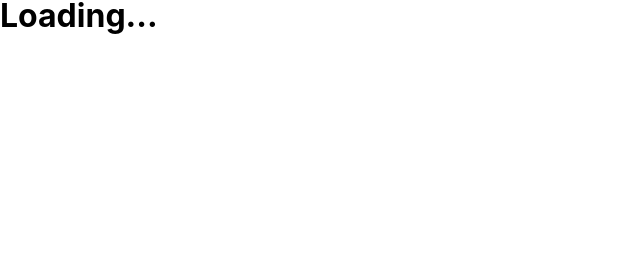
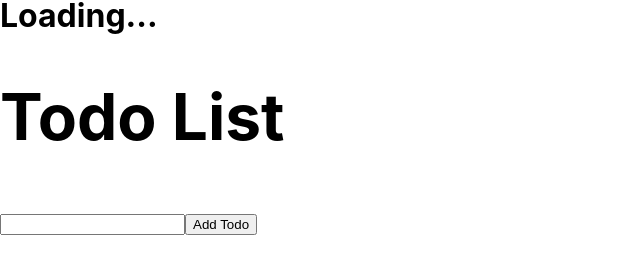
Before and after one commit to salinpaul94/60_DAY_PLAN_FOR_CROSS_PALTFORM_DEVELOPMENT, a React (Create React App) app in the folder test-roject/: page / in a window 1280 px wide. Shown: the part 2218-2484 px from the top of the page, without its empty margins (0-640 px from the left). Before the commit the page ends 2285 px from the top, so only its background shows below. Built offline with nearby package versions, Linux system fonts and the light colour scheme; no server answers.

Commit message:
todo app day 4 project

```diff
--- a/test-roject/src/App.js
+++ b/test-roject/src/App.js
@@ -19,6 +19,7 @@ import Timer from './components/TimerComponent';
 import Timer2 from './components/Timer2Component';
 import CounterHooks from './components/CounterHooks';
 import FetchDataHooks from './components/FetchDataHooks';
+import TodoApp from './components/TodoAppDay4Project';
 
 const element = (
   <h1>
@@ -42,6 +43,7 @@ const element = (
     <Timer2/>
     <CounterHooks/>
     <FetchDataHooks/>
+    <TodoApp/>
   </h1>
 )
 
--- /dev/null
+++ b/test-roject/src/components/TodoAppDay4Project.js
@@ -0,0 +1,37 @@
+import React, { useState } from 'react';
+
+function TodoApp() {
+  const [todos, setTodos] = useState([]);
+  const [inputValue, setInputValue] = useState('');
+
+  const addTodo = () => {
+    setTodos([...todos, { id: todos.length, text: inputValue}]);
+    setInputValue('');
+  };
+
+  const removeTodo = (id) => {
+    setTodos(todos.filter((todo) => todo.id !== id));
+  };
+
+  return (
+    <div>
+      <h1>Todo List</h1>
+      <input
+        type='text'
+        value={inputValue}
+        onChange={(e) => setInputValue(e.target.value)}
+      />
+      <button onClick={addTodo}>Add Todo</button>
+      <ul>
+        {todos.map((todo) => (
+          <li key={todo.id}>
+            {todo.text}
+            <button onClick={() => removeTodo(todo.id)}>Remove</button>
+          </li>
+        ))}
+      </ul>
+    </div>
+  );
+}
+
+export default TodoApp;
```
